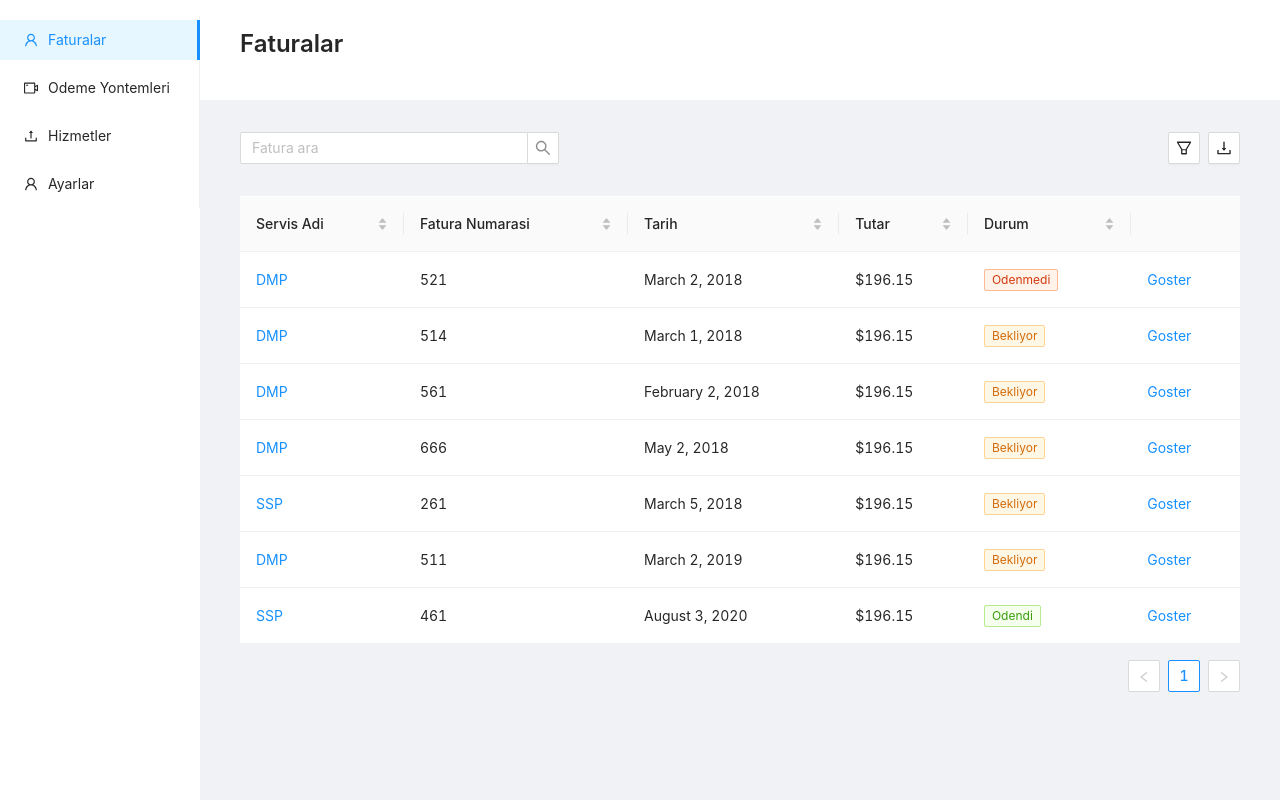
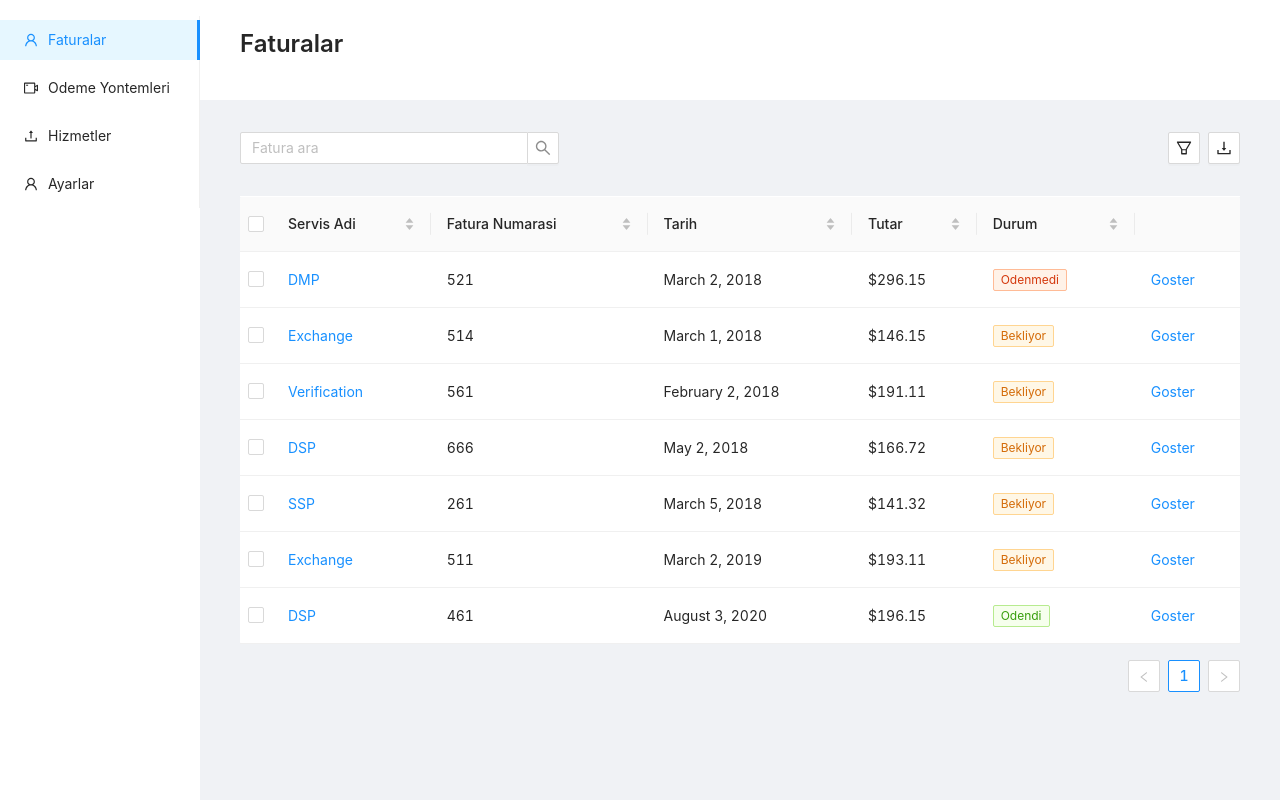
Before and after one commit to dereakif/invoice-dashboard, a React (Create React App) app: page / in a window 1280 px wide. Built offline with nearby package versions, Linux system fonts and the light colour scheme.

Commit message:
implement: Query

```diff
--- a/src/components/TableContainer/index.tsx
+++ b/src/components/TableContainer/index.tsx
@@ -1,23 +1,43 @@
 import { DownloadOutlined, FilterOutlined } from "@ant-design/icons";
 import { Button, Col, Input, Popover, Row, Space, Table, Tag } from "antd";
 import { useEffect, useState } from "react";
-import { initialTag, TagT } from "../../interfaces/filter.interfaces";
+import { initialTag, RowT, TagT } from "../../interfaces/filter.interfaces";
 import { formatDate } from "../../modules/date";
 import Filter from "../Filter";
+import { columns } from "../Filter/columns";
+import initialRows from "../Filter/initialRows";
+import nameConverter from "../Filter/nameConverter";
 import opConverter from "../Filter/opConverter";
-import { DataItemT, SchemaItemT } from "../Filter/schema";
+import { Query } from "../Filter/query";
+import statusConverter from "../Filter/statusConverter";
+
 const { Search } = Input;
 interface Props {}
-
 const TableContainer = (props: Props) => {
   const [visible, setVisible] = useState(false);
-
+  const [rows, setRows] = useState<RowT[]>(initialRows);
   const [filters, setFilters] = useState<TagT[]>([]);
   const [tag, setTag] = useState<TagT>(initialTag);
 
   useEffect(() => {
-    console.log({ tag });
-  }, [tag]);
+    if (filters.length > 0) {
+      let filteredRows: RowT[] = [];
+      filters.forEach((condition) => {
+        let filteredItem = initialRows.filter((row) => {
+          return Query(
+            row[condition.name.toLowerCase() as keyof RowT],
+            condition.name,
+            condition.value,
+            condition.op
+          );
+        });
+        filteredRows = filteredRows.concat(filteredItem);
+      });
+      setRows(filteredRows);
+    } else {
+      setRows(initialRows);
+    }
+  }, [filters]);
 
   const onSearch = (value: string) => console.log(value);
   const handleCloseTag = (id: string) => {
@@ -28,143 +48,7 @@ const TableContainer = (props: Props) => {
       return current;
     });
   };
-  const renderStatus = (status: string) => {
-    let color = "";
-    let text = "";
-    switch (status) {
-      case "paid":
-        color = "green";
-        text = "Odendi";
-        break;
-      case "pending":
-        color = "orange";
-        text = "Bekliyor";
-        break;
-      case "notPaid":
-        color = "volcano";
-        text = "Odenmedi";
-        break;
 
-      default:
-        break;
-    }
-    return (
-      <Tag color={color} key={status}>
-        {text}
-      </Tag>
-    );
-  };
-
-  const renderDate = (date: Date) => (
-    <span>{formatDate(date.toISOString())}</span>
-  );
-
-  const columns = [
-    {
-      title: "Servis Adi",
-      dataIndex: "service",
-      key: "service",
-      render: (text: string) => <a>{text}</a>,
-      sorter: (a: DataItemT, b: DataItemT) =>
-        a.service.localeCompare(b.service),
-    },
-    {
-      title: "Fatura Numarasi",
-      dataIndex: "invoice_id",
-      key: "invoice_id",
-      sorter: (a: DataItemT, b: DataItemT) => a.invoice_id - b.invoice_id,
-    },
-    {
-      title: "Tarih",
-      dataIndex: "date",
-      key: "date",
-      render: (date: Date) => renderDate(date),
-      sorter: (a: DataItemT, b: DataItemT) =>
-        a.date.getTime() - b.date.getTime(),
-    },
-    {
-      title: "Tutar",
-      dataIndex: "amount",
-      key: "amount",
-      render: (amount: number) => <span>${amount}</span>,
-      sorter: (a: DataItemT, b: DataItemT) => a.amount - b.amount,
-    },
-    {
-      title: "Durum",
-      key: "status",
-      dataIndex: "status",
-      render: (status: string) => renderStatus(status),
-      sorter: (a: DataItemT, b: DataItemT) => a.status.localeCompare(b.status),
-    },
-    {
-      title: "",
-      key: "action",
-      render: () => (
-        <Space size="middle">
-          <a>Goster</a>
-        </Space>
-      ),
-    },
-  ];
-
-  const data = [
-    {
-      id: 1,
-      service: "DMP",
-      invoice_id: 521,
-      date: new Date(2018, 2, 2),
-      amount: 196.15,
-      status: "notPaid",
-    },
-    {
-      id: 2,
-      service: "DMP",
-      invoice_id: 514,
-      date: new Date(2018, 2, 1),
-      amount: 196.15,
-      status: "pending",
-    },
-    {
-      id: 3,
-      service: "DMP",
-      invoice_id: 561,
-      date: new Date(2018, 1, 2),
-      amount: 196.15,
-      status: "pending",
-    },
-    {
-      id: 4,
-      service: "DMP",
-      invoice_id: 666,
-      date: new Date(2018, 4, 2),
-      amount: 196.15,
-      status: "pending",
-    },
-    {
-      id: 5,
-      service: "SSP",
-      invoice_id: 261,
-      date: new Date(2018, 2, 5),
-      amount: 196.15,
-      status: "pending",
-    },
-    {
-      id: 6,
-      service: "DMP",
-      invoice_id: 511,
-      date: new Date(2019, 2, 2),
-      amount: 196.15,
-      status: "pending",
-    },
-    {
-      id: 7,
-      service: "SSP",
-      invoice_id: 461,
-      date: new Date(2020, 7, 3),
-      amount: 196.15,
-      status: "paid",
-    },
-  ];
   return (
     <Row>
       <Col span={24}>
@@ -208,21 +92,23 @@ const TableContainer = (props: Props) => {
                 onClose={() => handleCloseTag(tag.id)}
                 key={tag.id}
               >
+                {`${nameConverter(tag.name)} ${opConverter(tag.op, "asSign")} `}
                 {tag.name === "Date"
-                  ? `${tag.name} ${opConverter(tag.op, "asSign")} ${formatDate(
-                      tag.value
-                    )}`
-                  : `${tag.name} ${opConverter(
-                      tag.op,
-                      "asSign"
-                    )} ${tag.value.toString()}`}
+                  ? `${formatDate(tag.value)}`
+                  : tag.name === "Status"
+                  ? ` ${statusConverter(tag.value)}`
+                  : ` ${tag.value.toString()}`}
               </Tag>
             ))}
           </Col>
         </Row>
         <Row>
           <Col span={24}>
-            <Table columns={columns} dataSource={data} />
+            <Table
+              rowSelection={{ type: "checkbox" }}
+              columns={columns}
+              dataSource={rows}
+            />
           </Col>
         </Row>
       </Col>
```
